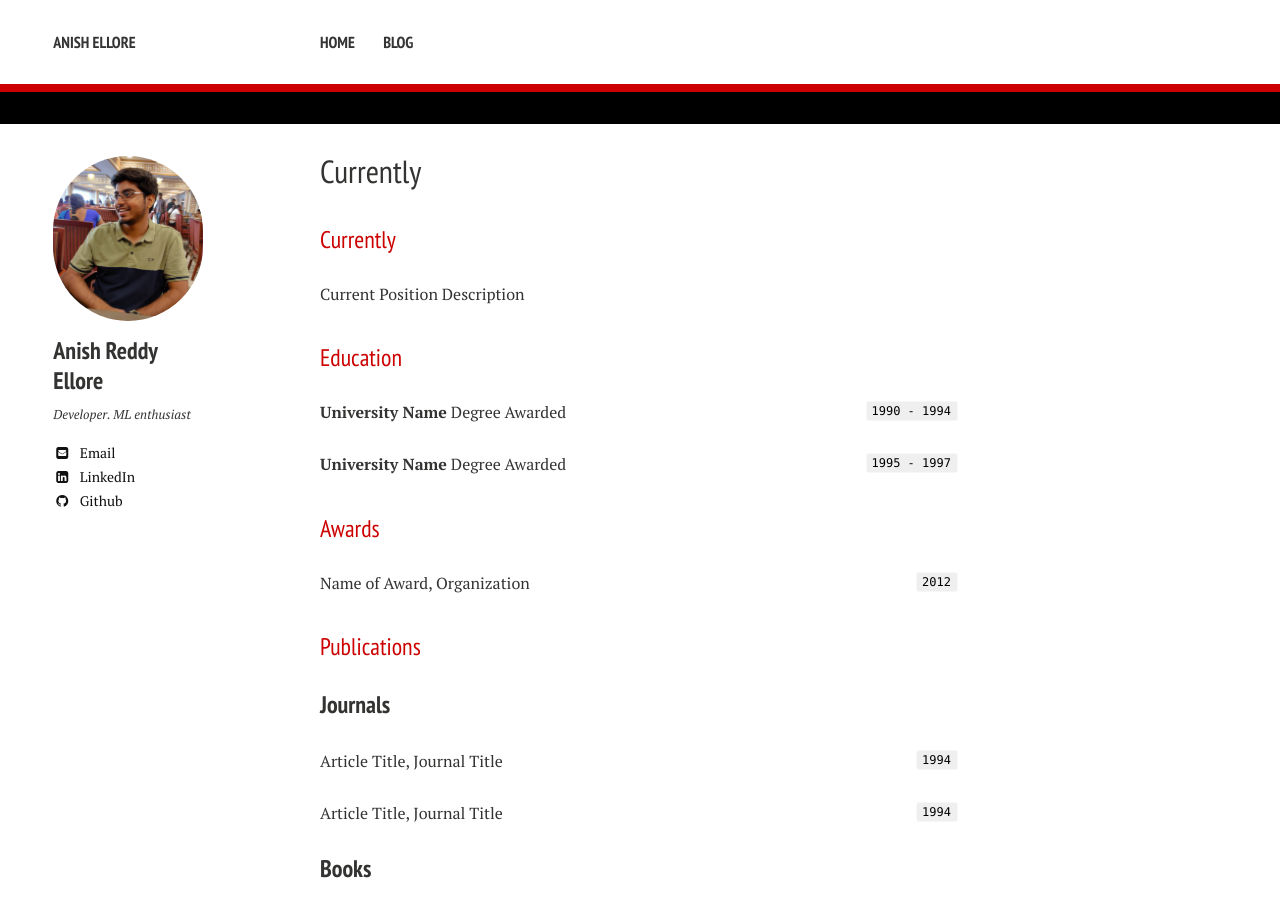
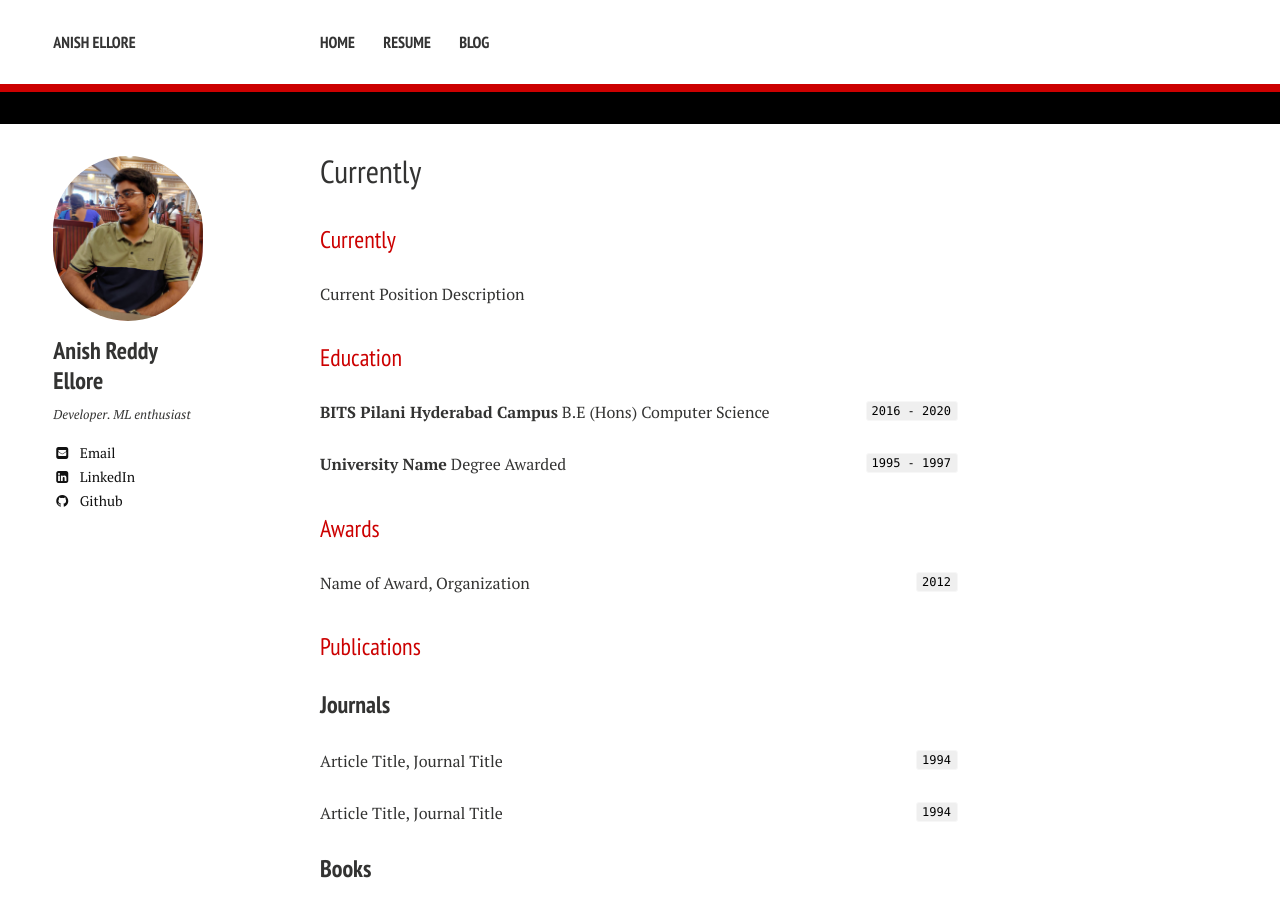
Before and after one commit to AnishEllore/anishellore.github.io, a Jekyll site: the page built from resume.md, in a window 1280 px wide and 900 px high. Built offline with Jekyll 4.4.1, drawn with Linux system fonts in a browser that asks for light colours; nearby versions of some CDN libraries; our own code applies the rules of GitHub Pages for plain Markdown files.

Commit message:
updated resume

```diff
--- a/_data/navigation.yml
+++ b/_data/navigation.yml
@@ -5,8 +5,8 @@
 # - title: Presentations
 #   url: /presentations/
 
-# - title: Resume
-#   url: /resume/
+- title: Resume
+  url: /content/AnishElloreResume.pdf
 
 - title: Blog
   url: /blog/
--- a/resume.md
+++ b/resume.md
@@ -7,9 +7,9 @@ Current Position Description
 
 ## Education
 
-`1990 - 1994`
-__University Name__
-Degree Awarded
+`2016 - 2020`
+__BITS Pilani Hyderabad Campus__
+B.E (Hons) Computer Science
 
 `1995 - 1997`
 __University Name__
```
Also changed, not shown: 1 other file.
